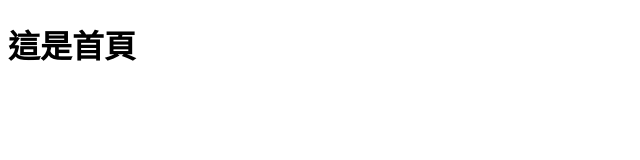
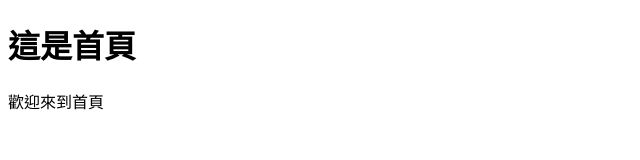
Before and after one commit to benson83920/project001, a plain HTML site: page index.html in a window 1280 px wide. Shown: the whole page, without its empty margins (0-640 px from the left). Drawn offline with nearby package versions, Linux system fonts and the light colour scheme; files that its build step writes are made by us from their sources.

Commit message:
add new codes

```diff
--- a/index.html
+++ b/index.html
@@ -13,6 +13,7 @@
 	</head>
 	<body>
 		<h1>這是首頁</h1>
+		<p>歡迎來到首頁</p>
 	</body>
 	<script src="./app.js"></script>
 </html>
```
Also changed, not shown: 1 other file.
